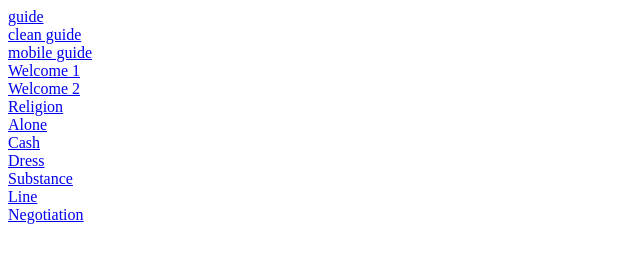
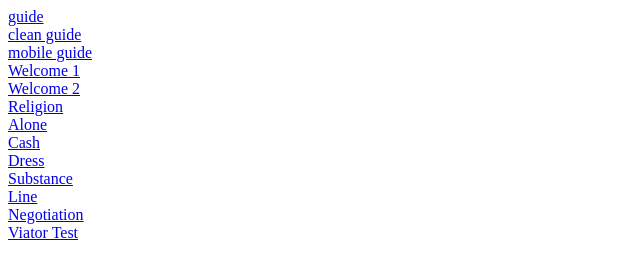
Before and after one commit to jlaor/test, a plain HTML site: page index.html in a window 1280 px wide. Shown: the full height of the page, 0-640 px from the left. Drawn offline with Linux system fonts and the light colour scheme.

Commit message:
Update index.html

```diff
--- a/index.html
+++ b/index.html
@@ -12,5 +12,6 @@
 		<a href="Substances.mp4"> Substance </a> </br>
 		<a href="Standing in line.mp4"> Line </a> </br>
 		<a href=Negotiating.mp4> Negotiation </a> </br>
+		<a href=2.html> Viator Test </a> </br>
 	</body>
 </html>
```
